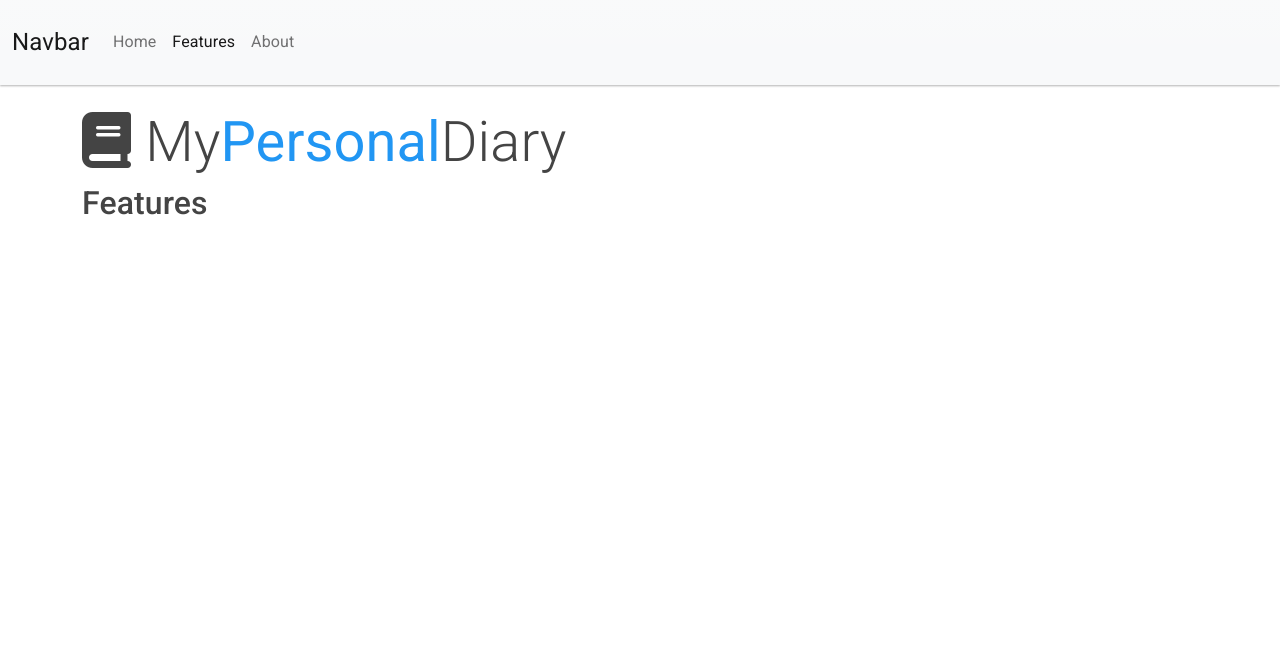
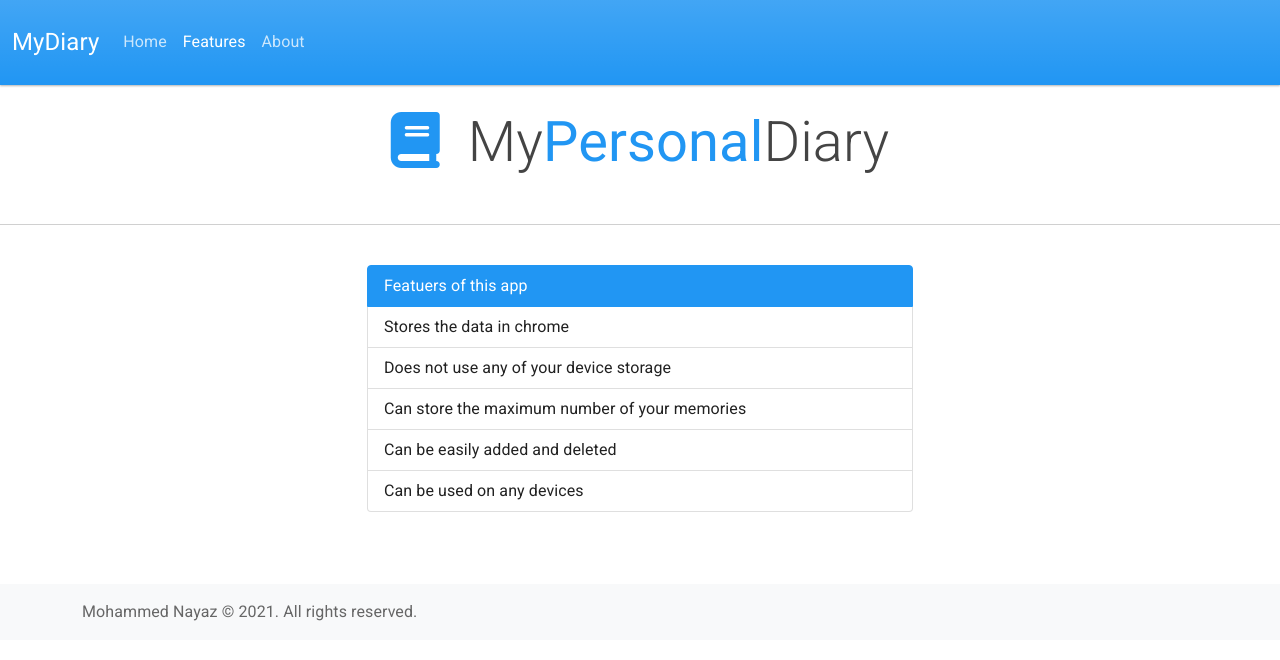
Before and after one commit to MohammedNayaz/PersonalDiaryApp-JSproject, a plain HTML site: page features.html in a window 1280 px wide. Drawn offline with Linux system fonts and the light colour scheme.

Commit message:
Update features.html

```diff
--- a/features.html
+++ b/features.html
@@ -12,9 +12,10 @@
 </head>
 
 <body>
-  <nav class="navbar navbar-expand-lg navbar-light bg-light">
+  <nav class="navbar navbar-expand-lg navbar-dark bg-primary">
   <div class="container-fluid">
-    <a class="navbar-brand" href="#">Navbar</a>
+    <!-- <a class="navbar-brand" href="#">Navbar</a> -->
+    <a class="navbar-brand" href="#">MyDiary</a>
     <button class="navbar-toggler" type="button" data-bs-toggle="collapse" data-bs-target="#navbarColor03" aria-controls="navbarColor03" aria-expanded="false" aria-label="Toggle navigation">
       <span class="navbar-toggler-icon"></span>
     </button>
@@ -36,24 +37,42 @@
   </div>
 </nav>
 
-  <div class="container mt-4">
-    <h1 class="display-4"><i class="fas fa-book">&nbsp;</i>My<span class="text-primary"><b>Personal</b></span>Diary</h1>
-    <h2>Features</h2>
-  </div>
+<div class="container mt-4">
+  <h1 class="display-4 text-center">
+    <i class="fas fa-book text-primary">&nbsp;</i>
+    My<span class="text-primary"><b>Personal</b></span>Diary</h1>
+</div> <br><hr><br>
 
 
+<div class="container">
+  <div class="row">
+    <div class="col">
 
-  <footer>
-    <!-- <p> Mohammed Nayaz &copy; 2021. All rights reserved. </p> -->
-  </footer>
+    </div>
+    <div class="col-6">
+      <ul class="list-group">
+        <li class="list-group-item active" aria-current="true">Featuers of this app</li>
+        <li class="list-group-item">Stores the data in chrome</li>
+        <li class="list-group-item">Does not use any of your device storage</li>
+        <li class="list-group-item">Can store the maximum number of your memories</li>
+        <li class="list-group-item">Can be easily added and deleted</li>
+        <li class="list-group-item">Can be used on any devices</li>
+      </ul>
+    </div>
+    <div class="col">
 
-  <script src="js/main.js"></script>
-  <!-- Google Analytics: change UA-XXXXX-Y to be your site's ID. -->
-  <script>
-    window.ga = function () { ga.q.push(arguments) }; ga.q = []; ga.l = +new Date;
-    ga('create', 'UA-XXXXX-Y', 'auto'); ga('send', 'pageview')
-  </script>
-  <script src="https://www.google-analytics.com/analytics.js" async defer></script>
+    </div>
+  </div>
+</div>
+
+<br><br><br>
+
+<footer class="footer mt-auto py-3 bg-light">
+  <div class="container">
+  <span class="text-muted"> Mohammed Nayaz &copy; 2021. All rights reserved.</span>
+</div>
+
+</footer>
 </body>
 
 </html>
```
